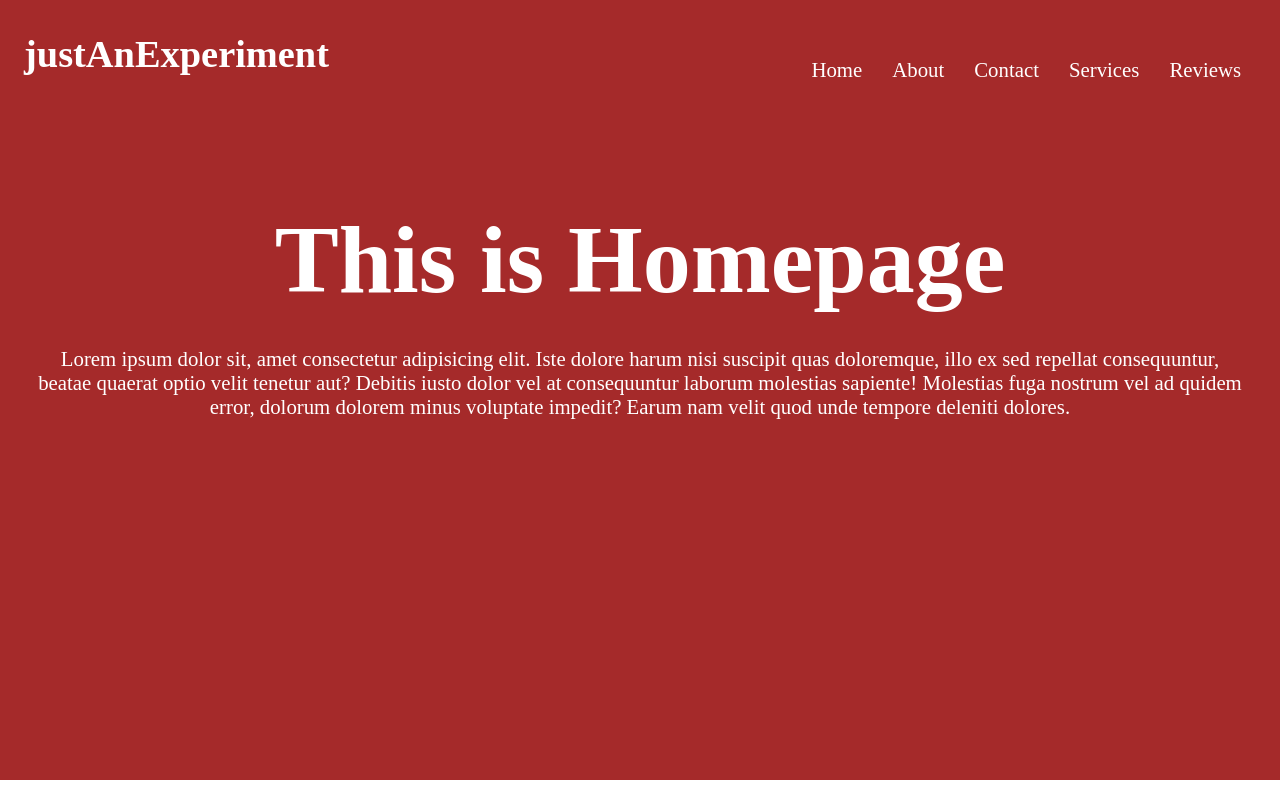
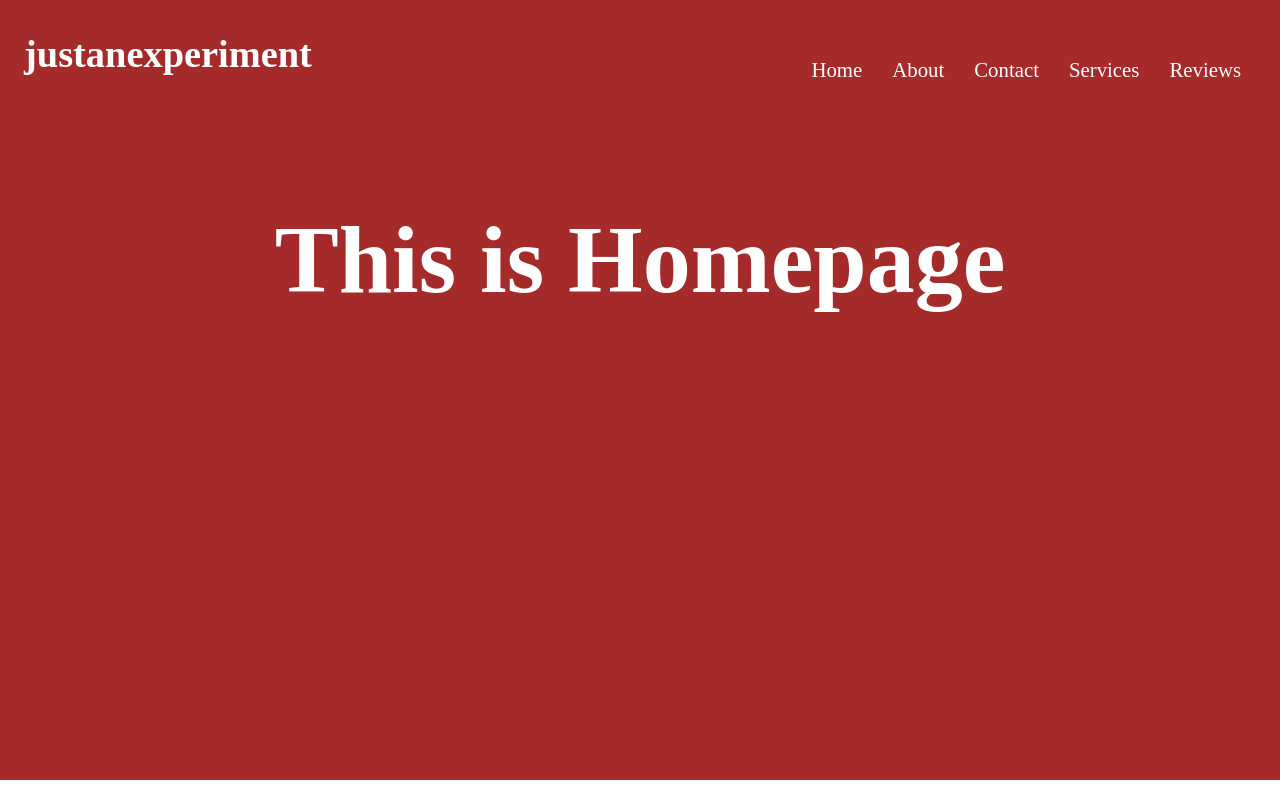
Before and after one commit to Huzaifa-Haroon/Page-Transition-1, a plain HTML site: page index.html in a window 1280 px wide. Drawn offline with nearby package versions, Linux system fonts and the light colour scheme.

Commit message:
Update index.html

```diff
--- a/index.html
+++ b/index.html
@@ -13,7 +13,7 @@
     <!-- Header -->
     <div class="navbar">
         <div class="logo-div">
-            <h2>justAnExperiment</h2>
+            <h2>justanexperiment</h2>
         </div>
         <div class="links-div">
             <ul>
@@ -34,27 +34,22 @@
     <!-- FIRST SECTION(HOMEPAGE) -->
     <div class="section home">
         <h2>This is Homepage</h2>
-        <p>Lorem ipsum dolor sit, amet consectetur adipisicing elit. Iste dolore harum nisi suscipit quas doloremque, illo ex sed repellat consequuntur, beatae quaerat optio velit tenetur aut? Debitis iusto dolor vel at consequuntur laborum molestias sapiente! Molestias fuga nostrum vel ad quidem error, dolorum dolorem minus voluptate impedit? Earum nam velit quod unde tempore deleniti dolores.</p>
     </div>
         <!-- SECOND SECTION(ABOUT) -->
     <div class="section about">
         <h2>This is About Page</h2>
-        <p>Lorem ipsum dolor sit, amet consectetur adipisicing elit. Iste dolore harum nisi suscipit quas doloremque, illo ex sed repellat consequuntur, beatae quaerat optio velit tenetur aut? Debitis iusto dolor vel at consequuntur laborum molestias sapiente! Molestias fuga nostrum vel ad quidem error, dolorum dolorem minus voluptate impedit? Earum nam velit quod unde tempore deleniti dolores.</p>
     </div>
         <!-- THIRD SECTION(CONTACT) -->
     <div class="section contact">
         <h2>This is CONTACT Page</h2>
-        <p>Lorem ipsum dolor sit, amet consectetur adipisicing elit. Iste dolore harum nisi suscipit quas doloremque, illo ex sed repellat consequuntur, beatae quaerat optio velit tenetur aut? Debitis iusto dolor vel at consequuntur laborum molestias sapiente! Molestias fuga nostrum vel ad quidem error, dolorum dolorem minus voluptate impedit? Earum nam velit quod unde tempore deleniti dolores.</p>
     </div>
         <!-- FOURTH SECTION(SERVICES) -->
     <div class="section services">
         <h2>This is Services Page</h2>
-        <p>Lorem ipsum dolor sit, amet consectetur adipisicing elit. Iste dolore harum nisi suscipit quas doloremque, illo ex sed repellat consequuntur, beatae quaerat optio velit tenetur aut? Debitis iusto dolor vel at consequuntur laborum molestias sapiente! Molestias fuga nostrum vel ad quidem error, dolorum dolorem minus voluptate impedit? Earum nam velit quod unde tempore deleniti dolores.</p>
     </div>
         <!-- FIFTH SECTION(REVIEWS) -->
     <div class="section reviews">
         <h2>This is Reviews Page</h2>
-        <p>Lorem ipsum dolor sit, amet consectetur adipisicing elit. Iste dolore harum nisi suscipit quas doloremque, illo ex sed repellat consequuntur, beatae quaerat optio velit tenetur aut? Debitis iusto dolor vel at consequuntur laborum molestias sapiente! Molestias fuga nostrum vel ad quidem error, dolorum dolorem minus voluptate impedit? Earum nam velit quod unde tempore deleniti dolores.</p>
     </div>
 </div>
 
@@ -62,5 +57,4 @@
     <script src="code.js"></script>
     <script src="https://cdnjs.cloudflare.com/ajax/libs/jquery/3.6.0/jquery.min.js"></script>
 </body>
-
 </html>
```
